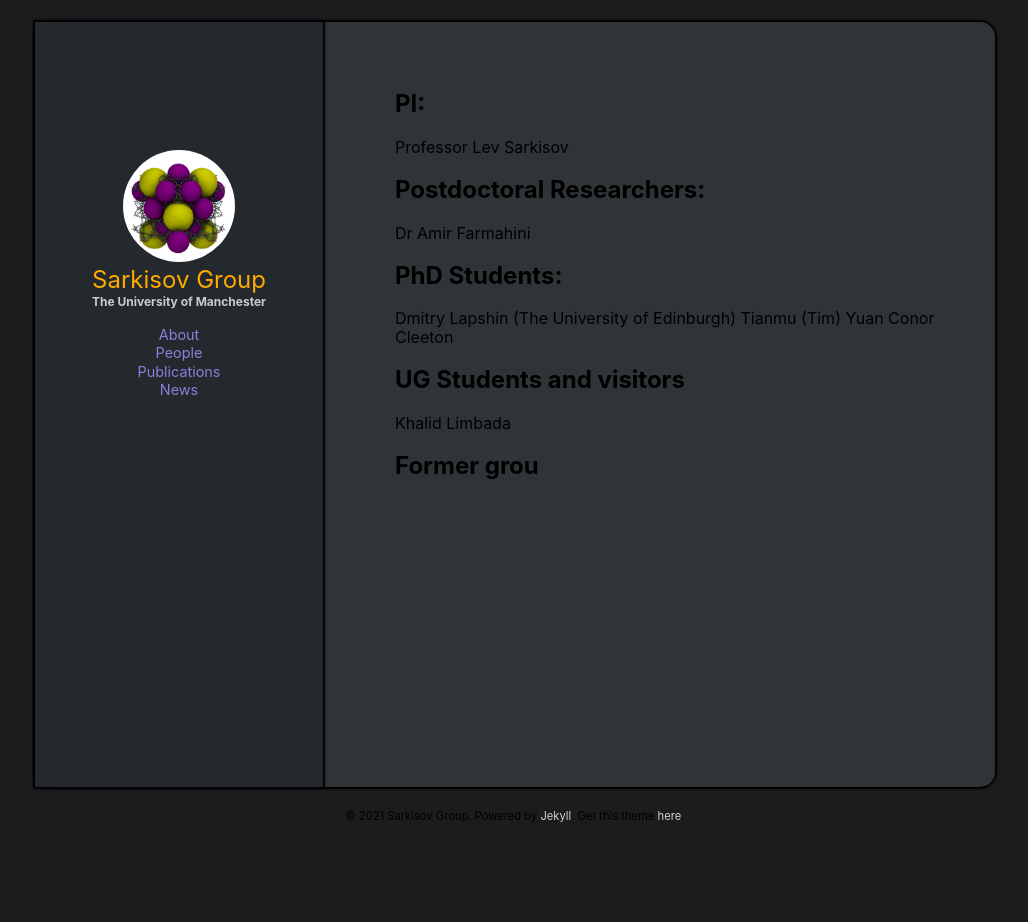
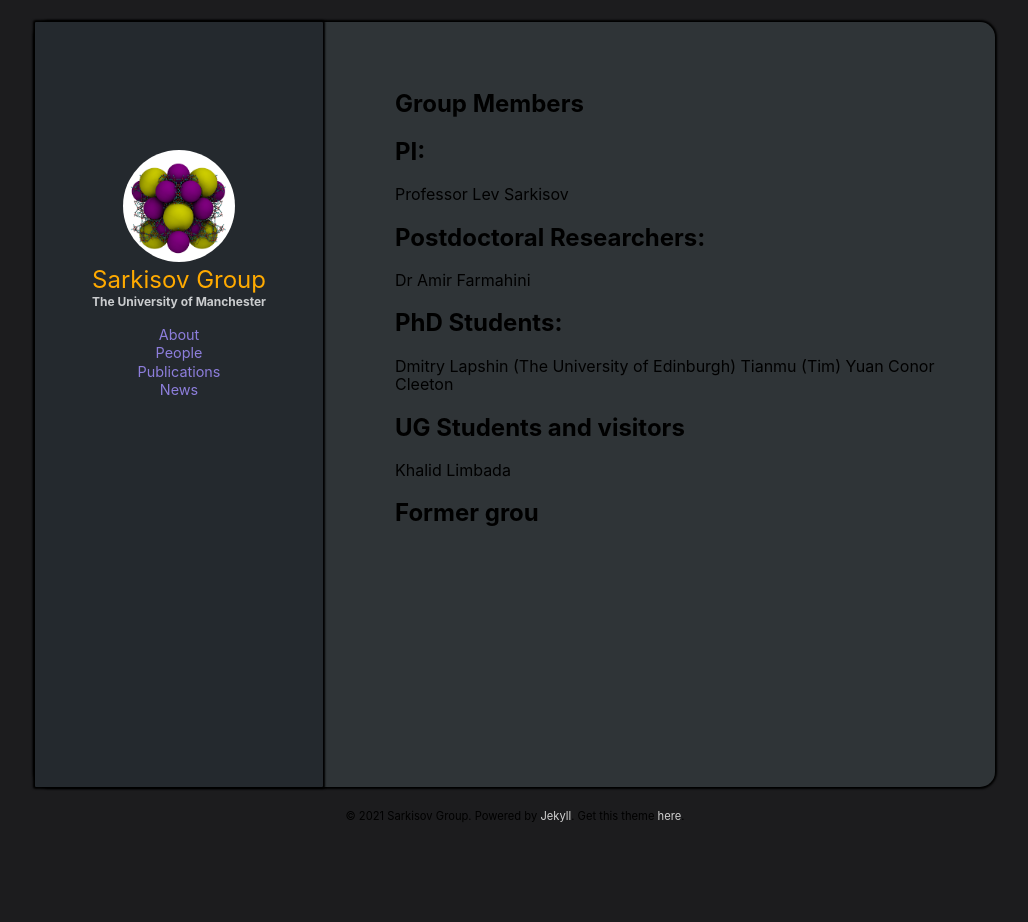
Before and after one commit to SarkisovGitHub/SarkisovGroup.github.io, a Jekyll site: the page built from People.md, in a window 1280 px wide. Shown: the whole page, without its empty margins (125-1153 px from the left). Built offline with Jekyll 4.4.1, drawn with Linux system fonts in a browser that asks for light colours; our own code applies the rules of GitHub Pages for plain Markdown files.

Commit message:
Update People.md

```diff
--- a/People.md
+++ b/People.md
@@ -1,9 +1,10 @@
 ---
 Title: Group members
-categories: [writing]
+categories: [dev]
 comment: true
 ---
 
+## Group Members
 ## PI:
 Professor Lev Sarkisov
 
```
